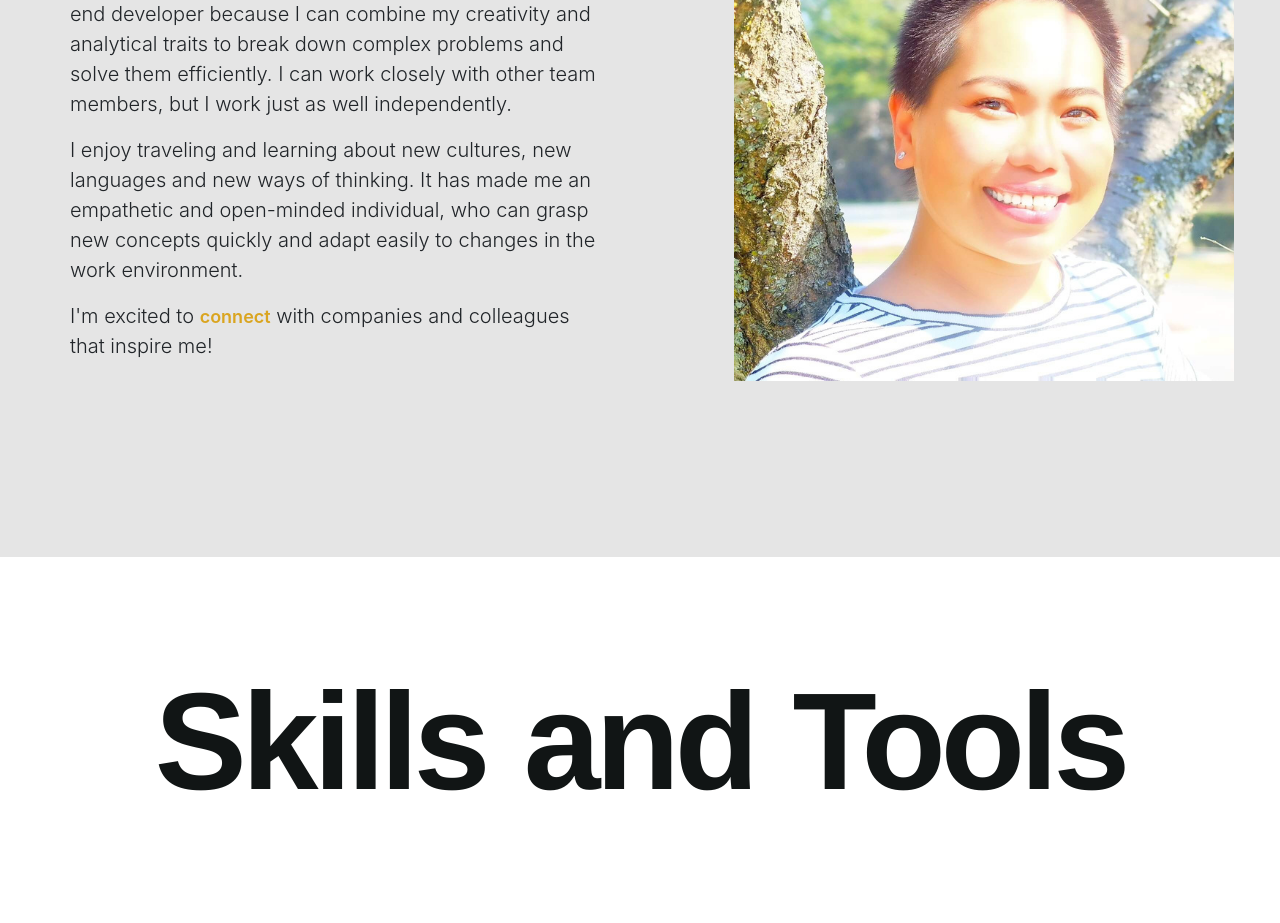
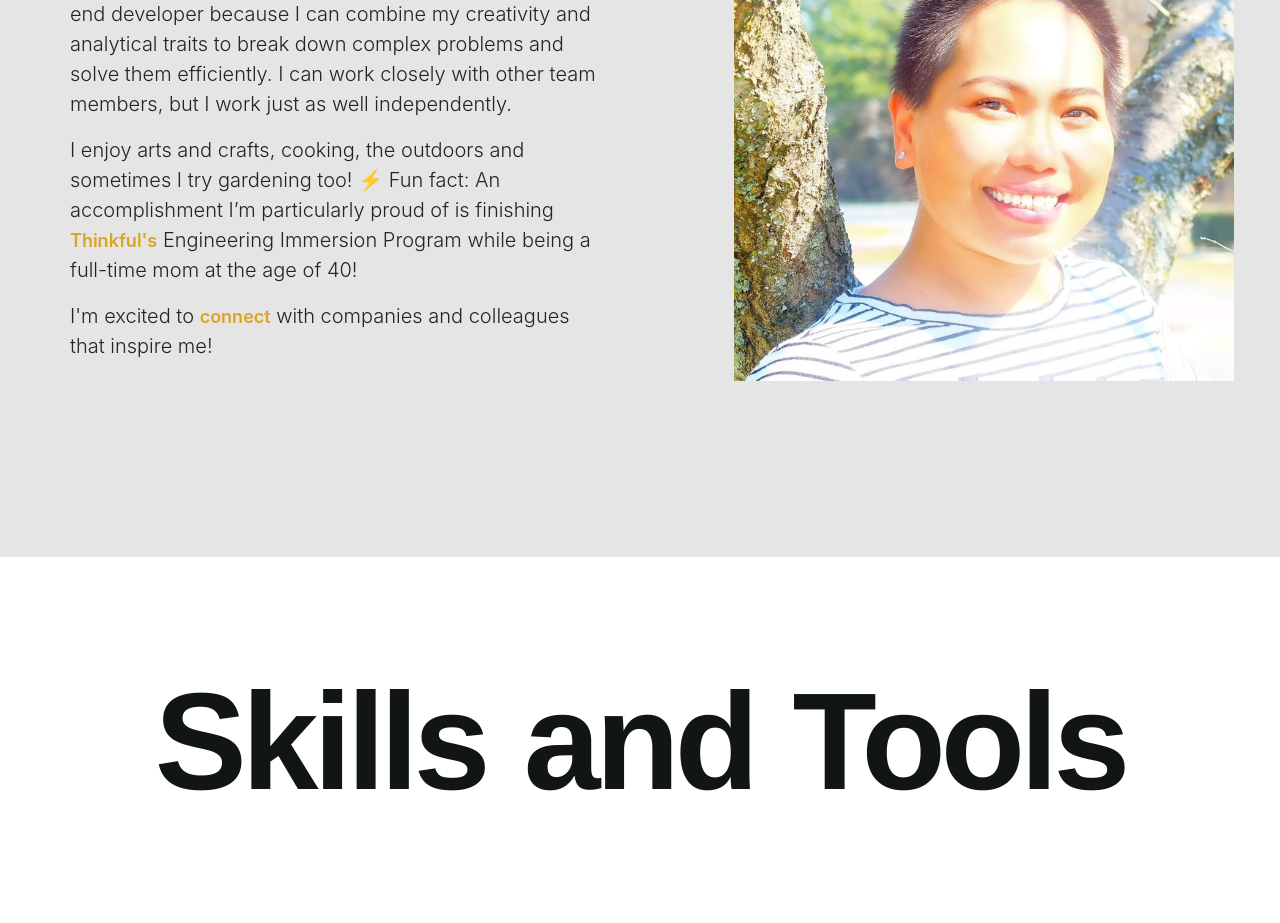
Before and after one commit to gracebodur/mgbportfolio, a React (Create React App) app: page / in a window 1280 px wide. Shown: the part 1200-2123 px from the top of the page. Built offline with nearby package versions, Linux system fonts and the light colour scheme.

Commit message:
Update About me text and link

```diff
--- a/src/pages/About/About.js
+++ b/src/pages/About/About.js
@@ -9,7 +9,7 @@ const About = () => {
                 <div className="container-s">
                     <h2 className="about-title text-left" id='about'>Working remotely, based in North Carolina</h2>
                     <p className="about-text text-left lead">I see myself as a full-stack web developer with a strength in the front-end and a passion for helping others, clean code and great UI/UX. I love being a front-end developer because I can combine my creativity and analytical traits to break down complex problems and solve them efficiently. I can work closely with other team members, but I work just as well independently.</p>
-                    <p className='about-text text-left lead'>I enjoy traveling and learning about new cultures, new languages and new ways of thinking. It has made me an empathetic and open-minded individual, who can grasp new concepts quickly and adapt easily to changes in the work environment.</p>
+                    <p className='about-text text-left lead'>I enjoy arts and crafts, cooking, the outdoors and sometimes I try gardening too! ⚡ Fun fact: An accomplishment I’m particularly proud of is finishing <a href="https://www.thinkful.com/" className='link' target='_blank' rel='noreferrer' alt='thinkful site' style={{textDecoration: 'none', color: 'goldenrod'}}>Thinkful's</a> Engineering Immersion Program while being a full-time mom at the age of 40!</p>
                     <p className='about-text text-left lead'>I'm excited to <a href="https://www.linkedin.com/in/mgracebodur/" className='link' target='_blank' rel='noreferrer' alt='connect with linkedin' style={{textDecoration: 'none', color: 'goldenrod'}}>connect</a> with companies and colleagues that inspire me!</p>
                 </div>
             </div>
```
Also changed, not shown: 1 other file (tests, documents, lock files or other folders).
